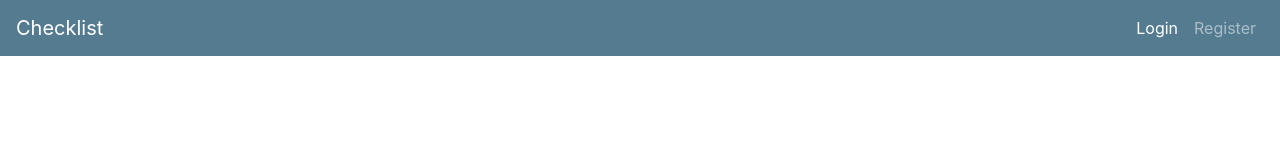
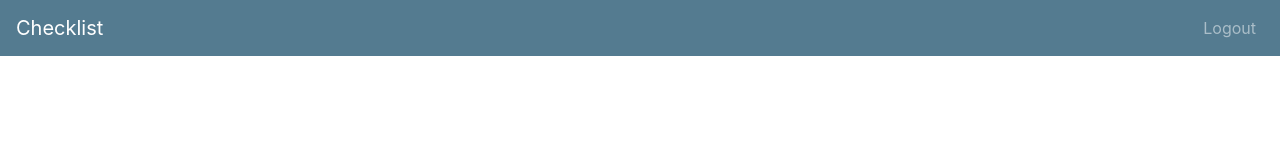
Before and after one commit to toquangn/mean-checklist, an Angular app in the folder ng-checklist/: page /login in a window 1280 px wide. Shown: the top 150 px of the page. Built offline with nearby package versions, Linux system fonts and the light colour scheme; sample sign-in values are in the browser's storage.

Commit message:
implemented logout in navbar

```diff
--- a/ng-checklist/src/app/app.component.html
+++ b/ng-checklist/src/app/app.component.html
@@ -6,8 +6,9 @@
 
   <div class="collapse navbar-collapse justify-content-end" id="navbarSupportedContent">
     <ul class="navbar-nav">
-        <a class="nav-link"  routerLink="/login" routerLinkActive="active">Login</a>
-        <a class="nav-link"  routerLink="/register" routerLinkActive="active">Register</a>
+        <a class="nav-link"  *ngIf="!_authService.loggedIn()" routerLink="/login" routerLinkActive="active">Login</a>
+        <a class="nav-link"  *ngIf="!_authService.loggedIn()" routerLink="/register" routerLinkActive="active">Register</a>
+        <a class="nav-link"  *ngIf="_authService.loggedIn()" style="cursor:pointer" (click)="_authService.logoutUser()">Logout</a>
     </ul>
   </div>
 </nav>
--- a/ng-checklist/src/app/app.component.ts
+++ b/ng-checklist/src/app/app.component.ts
@@ -1,4 +1,5 @@
 import { Component } from '@angular/core';
+import { AuthService } from './auth.service';
 
 @Component({
   selector: 'app-root',
@@ -7,4 +8,6 @@
 })
 export class AppComponent {
   title = 'ng-checklist';
+
+  constructor(private _authService: AuthService){}
 }
--- a/ng-checklist/src/app/auth.service.ts
+++ b/ng-checklist/src/app/auth.service.ts
@@ -1,5 +1,6 @@
 import { Injectable } from '@angular/core';
 import { HttpClient } from '@angular/common/http';
+import { Router } from '@angular/router';
 
 @Injectable({
   providedIn: 'root'
@@ -9,7 +10,7 @@
   private registerURL = 'http://localhost:3000/api/register';
   private loginURL = 'http://localhost:3000/api/login';
 
-  constructor(private http: HttpClient) { }
+  constructor(private http: HttpClient, private _router: Router) { }
 
   // registerUser functionality:
   //  - Takes in user object and returns observable from server
@@ -34,4 +35,12 @@
   getToken(){
     return localStorage.getItem('token');
   }
+
+  // logoutUser functionality:
+  // - Called from app.component.html navbar
+  // - Removes token from local storage and navigates to login component
+  logoutUser(){
+    localStorage.removeItem('token');
+    this._router.navigate(['/login']);
+  }
 }
```
